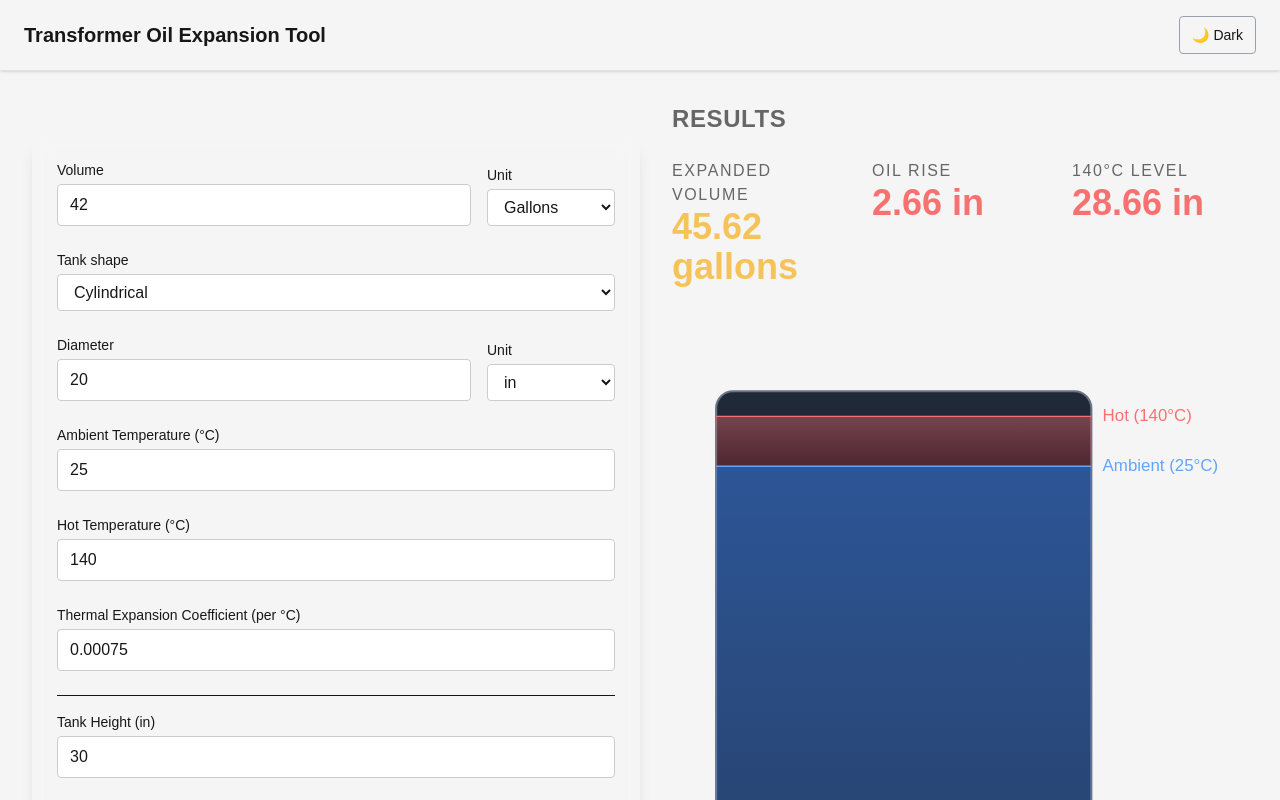
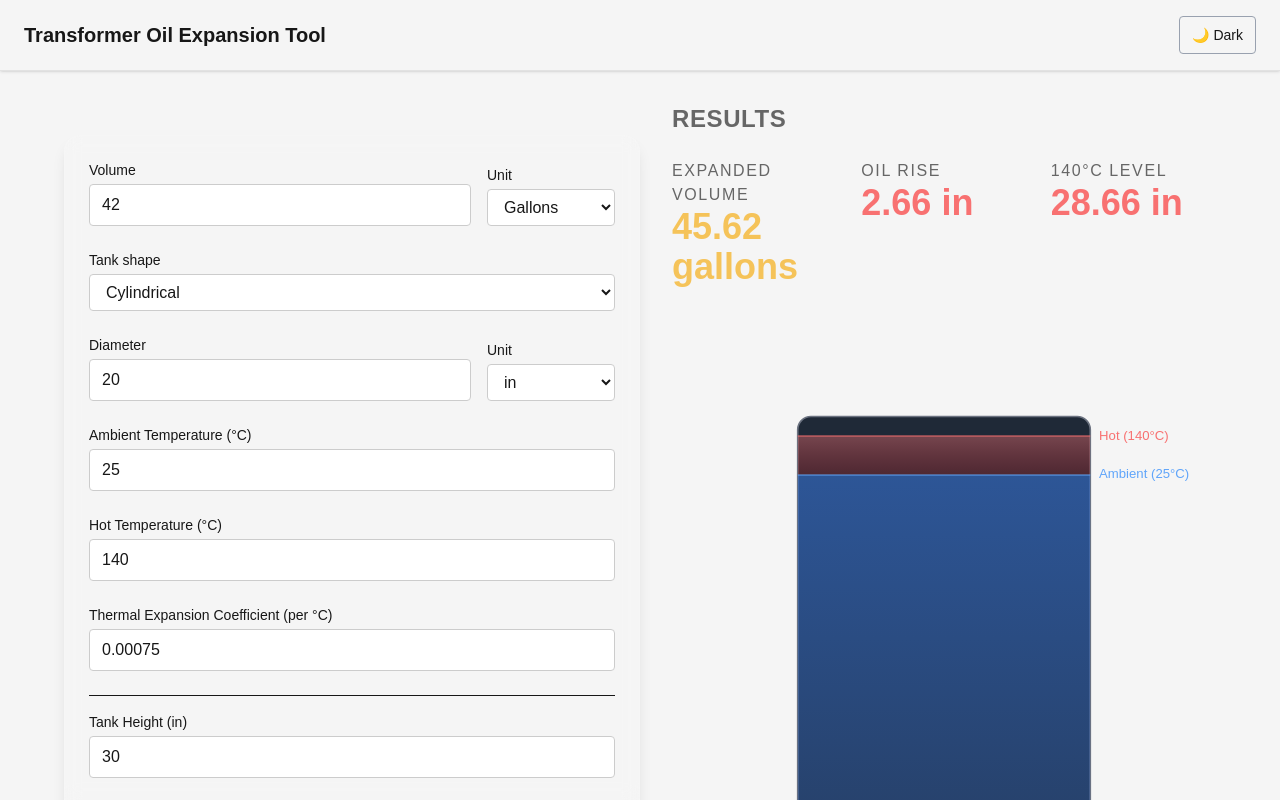
Before and after one commit to stephengilbert1/transformer_tool_tailwind, a Next.js app: page / in a window 1280 px wide. Shown: the top 800 px of the page. Built offline with nearby package versions, Linux system fonts and the light colour scheme.

Commit message:
Layout refinement

```diff
--- a/src/app/globals.css
+++ b/src/app/globals.css
@@ -38,8 +38,11 @@
   @apply bg-white/5 backdrop-blur-sm border border-white/10 rounded-2xl shadow-lg p-6;
 }
 
+html,
 body {
   background: var(--background);
   color: var(--foreground);
   font-family: var(--font-sans);
+  height: 100%;
+  overflow-x: hidden;
 }
--- a/src/app/layout.tsx
+++ b/src/app/layout.tsx
@@ -35,7 +35,9 @@ export default function RootLayout({
           <ThemeToggle />
         </header>
 
-        <main className="flex-1 w-full">{children}</main>
+        <main className="flex-1 w-full">
+          <div className="max-w-[1600px] mx-auto px-4 md:px-8">{children}</div>
+        </main>
       </body>
     </html>
   );
--- a/src/app/page.tsx
+++ b/src/app/page.tsx
@@ -83,7 +83,7 @@ export default function OilExpansionPage() {
   const labelClass = "block text-sm font-medium text-[var(--field-text)]";
 
   return (
-    <main className="flex flex-col md:flex-row w-full gap-8 p-4 md:p-8 max-w-screen-xl mx-auto">
+    <main className="flex flex-col md:flex-row w-full gap-6 p-4 sm:p-6 md:p-8 max-w-full md:max-w-[1600px] mx-auto">
       <div className="flex flex-col md:flex-row gap-8 items-stretch w-full">
         {/* LEFT: Form */}
         <div className="w-full md:w-1/2 flex justify-center md:py-8">
--- a/src/components/OilLevelVisualizer.tsx
+++ b/src/components/OilLevelVisualizer.tsx
@@ -22,7 +22,7 @@ export default function OilLevelVisualizer({
 
   const scale = tankDisplayHeight / tankHeightMeters;
   const tankDisplayWidth = tankWidthMeters * scale;
-  const leftPadding = 20;
+  const leftPadding = 100;
   const rightPadding = 100;
   const tankX = leftPadding;
   const svgWidth = tankDisplayWidth + leftPadding + rightPadding;
```
